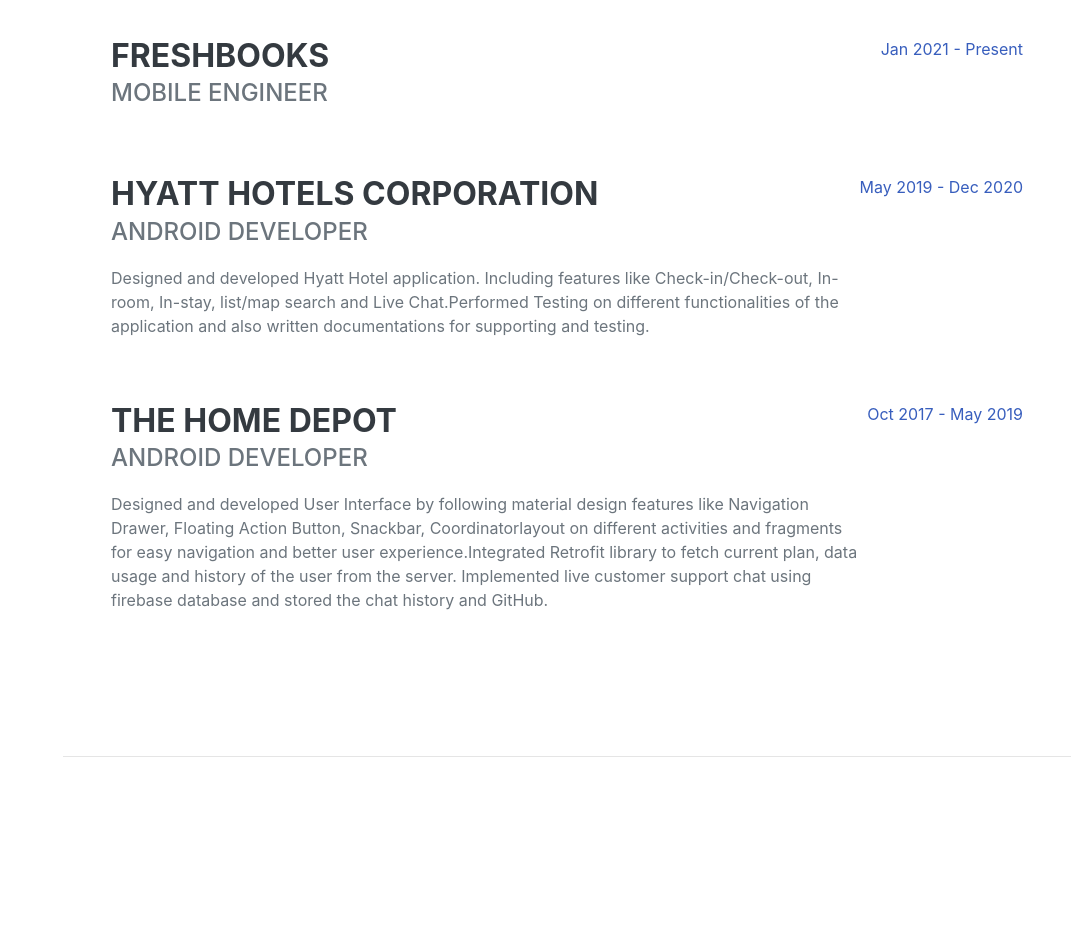
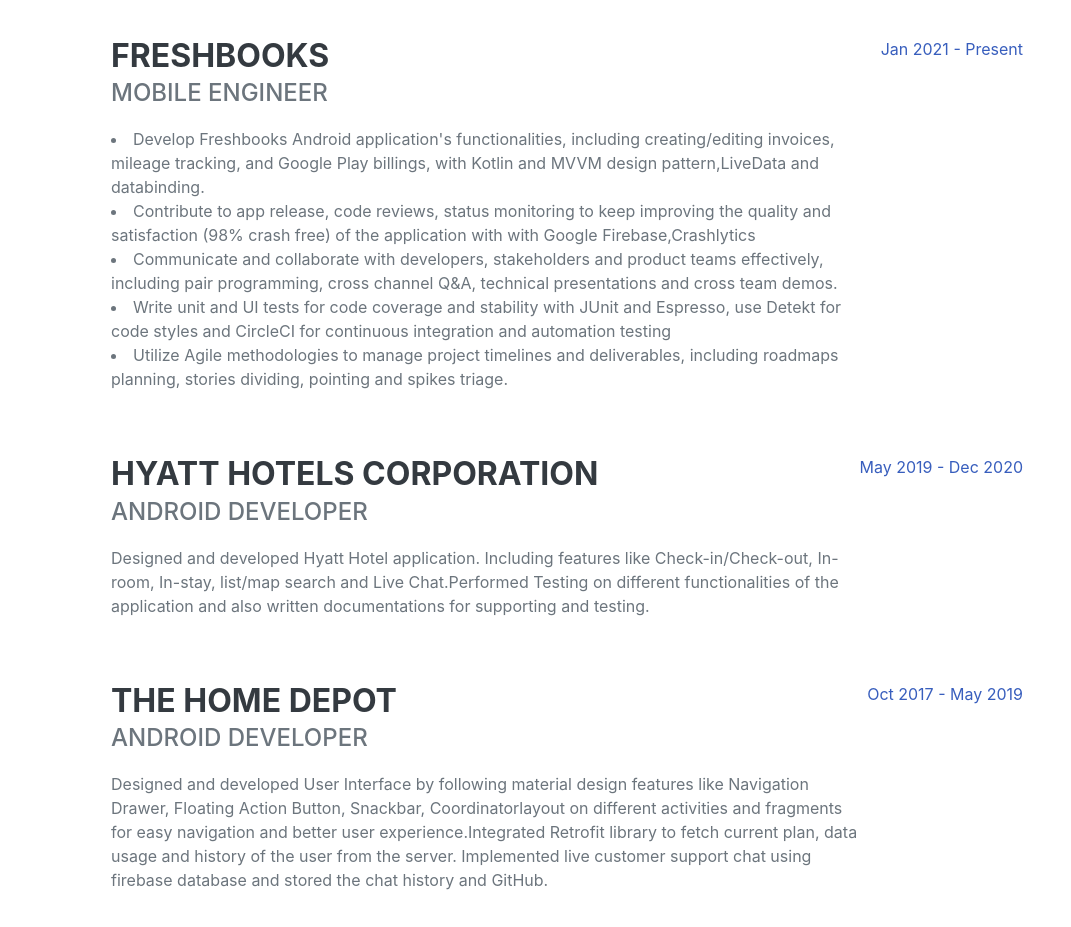
Before and after one commit to seanc233/seanc233.github.io, a plain HTML site: page index.html in a window 1280 px wide. Shown: the part 960-1887 px from the top of the page, without its empty margins (209-1280 px from the left). Drawn offline with nearby package versions, Linux system fonts and the light colour scheme; a web font is replaced by a local one.

Commit message:
Update index.html

```diff
--- a/index.html
+++ b/index.html
@@ -58,7 +58,13 @@
                         <div class="flex-grow-1">
                             <h3 class="mb-0">FreshBooks</h3>
                             <div class="subheading mb-3">Mobile Engineer</div>
-                            <p></p>
+                            <p>
+                                <li> Develop Freshbooks Android application's functionalities, including creating/editing invoices, mileage tracking, and Google Play billings, with Kotlin and MVVM design pattern,LiveData and databinding.</li>
+                                <li> Contribute to app release, code reviews, status monitoring to keep improving the quality and satisfaction (98% crash free) of the application with with Google Firebase,Crashlytics</li>
+                                <li> Communicate and collaborate with developers, stakeholders and product teams effectively, including pair programming, cross channel Q&A, technical presentations and cross team demos.</li>
+                                <li> Write unit and UI tests for code coverage and stability with JUnit and Espresso, use Detekt for code styles and CircleCI for continuous integration and automation testing</li>
+                                <li>Utilize Agile methodologies to manage project timelines and deliverables, including roadmaps planning, stories dividing, pointing and spikes triage.</li>
+                            </p>
                         </div>
                         <div class="flex-shrink-0"><span class="text-primary">Jan 2021 - Present</span></div>
                     </div>
```
